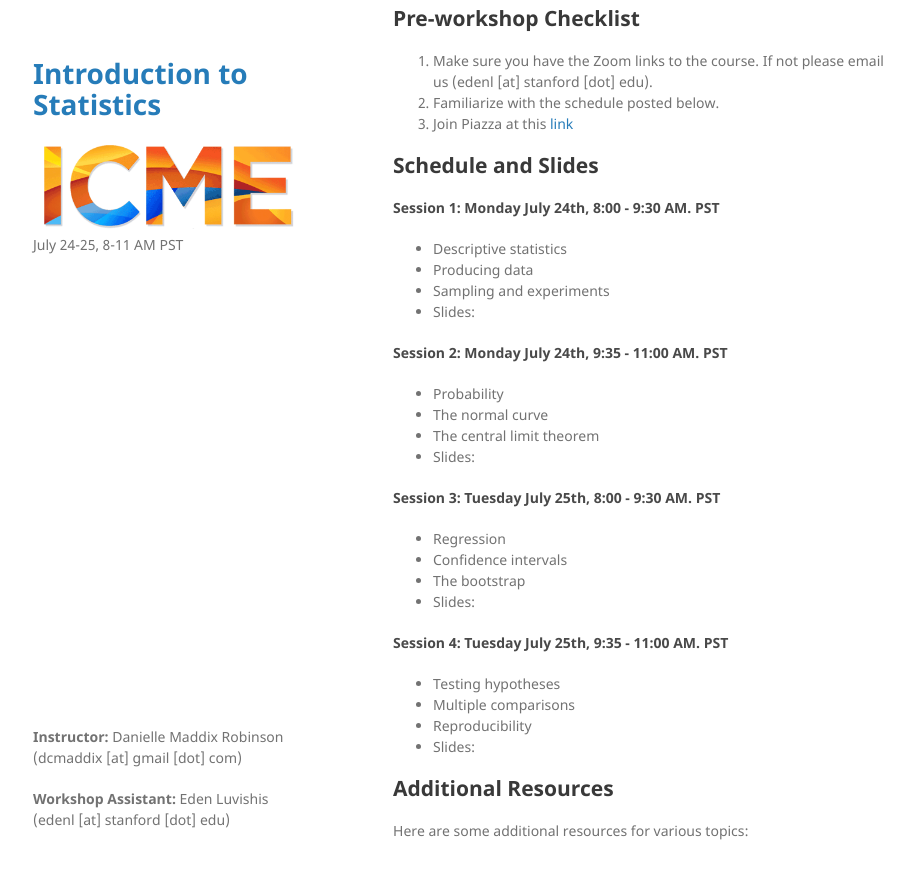
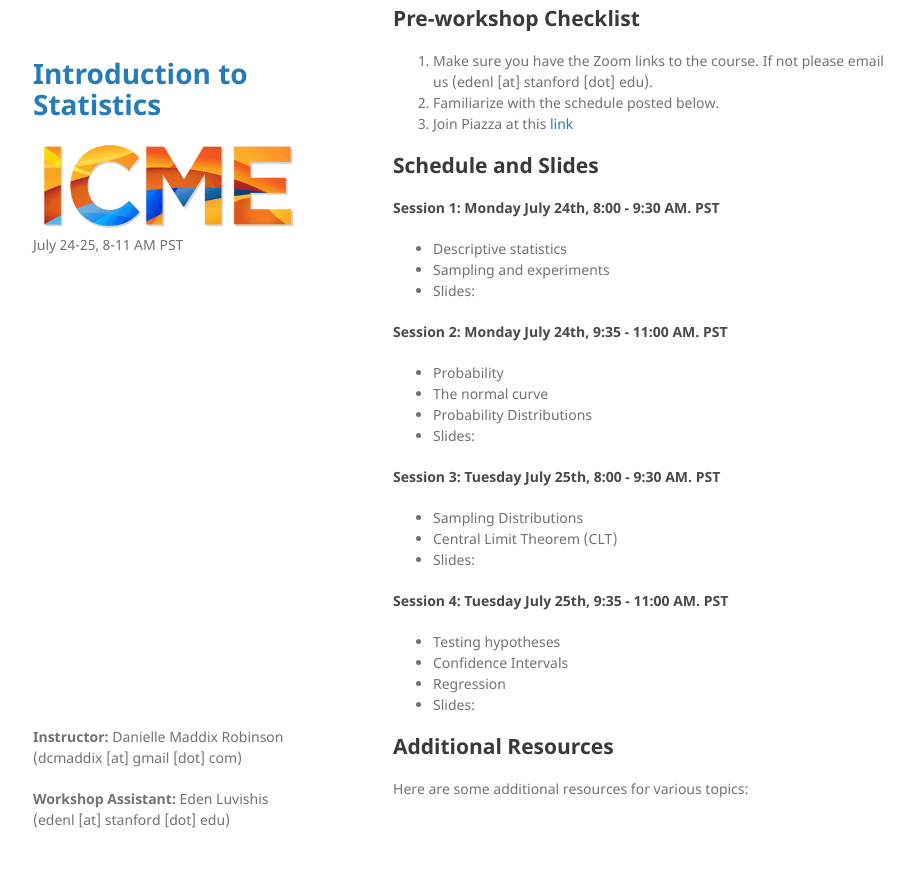
Before and after one commit to eluvishis/Stanford-ICME-Summer-2023-Stats, a Jekyll site: the page built from index.md, in a window 1280 px wide and 900 px high, scrolled down 1626 px. Shown: the top 879 px of the window, without its empty margins (177-1091 px from the left). Built offline with Jekyll 4.4.1, drawn with Linux system fonts in a browser that asks for light colours; our own code applies the rules of GitHub Pages for plain Markdown files.

Commit message:
session descriptions

```diff
--- a/index.md
+++ b/index.md
@@ -31,27 +31,25 @@ Eden Luvishis is a Master's student in the Institute for Computational and Mathe
 
 #### Session 1: Monday July 24th, 8:00 - 9:30 AM. PST
   - Descriptive statistics
-  - Producing data
   - Sampling and experiments
   - Slides:
 
 #### Session 2: Monday July 24th, 9:35 - 11:00 AM. PST
   - Probability
   - The normal curve
-  - The central limit theorem
+  - Probability Distributions
   - Slides:
 
 
 #### Session 3: Tuesday July 25th, 8:00 - 9:30 AM. PST
-  - Regression
-  - Confidence intervals
-  - The bootstrap
+  - Sampling Distributions
+  - Central Limit Theorem (CLT)
   - Slides:
 
 #### Session 4: Tuesday July 25th, 9:35 - 11:00 AM. PST
   - Testing hypotheses
-  - Multiple comparisons
-  - Reproducibility
+  - Confidence Intervals
+  - Regression
   - Slides:
 
 
```
